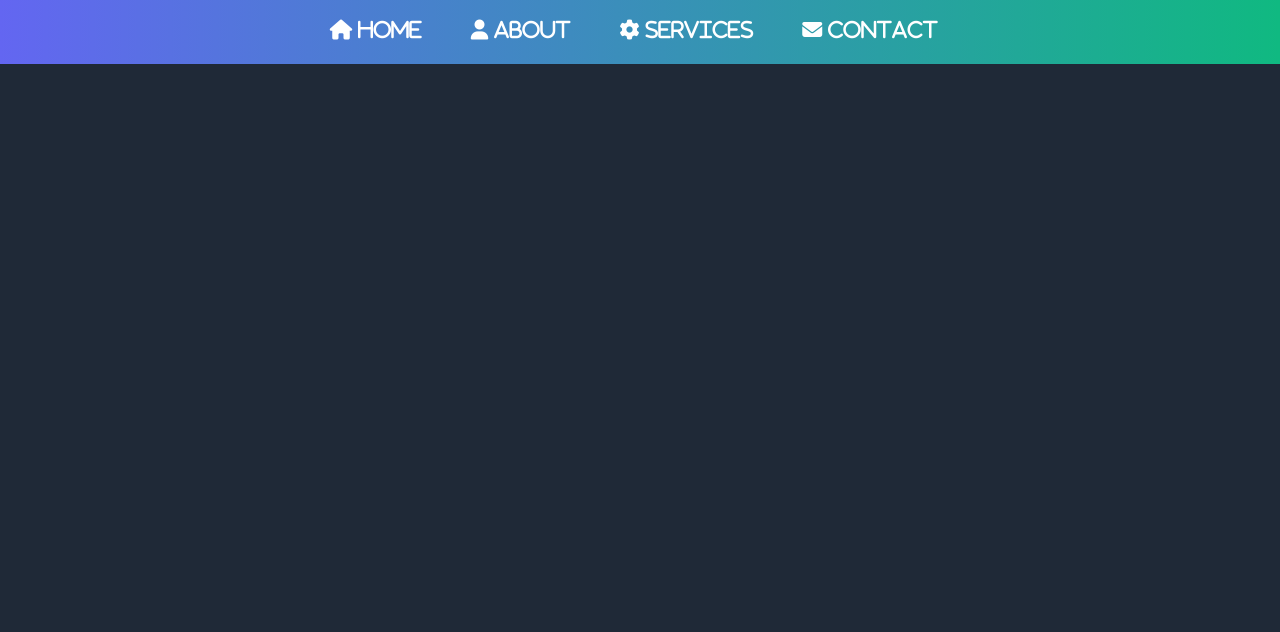
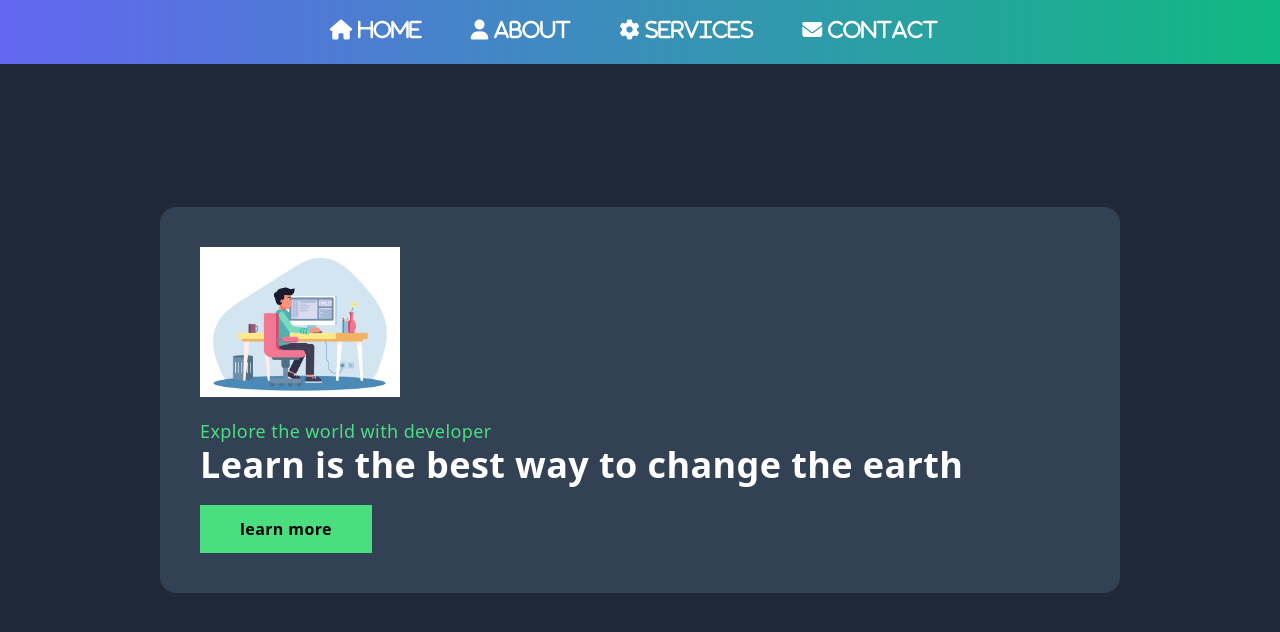
Before and after one commit to Miza-nur/My_first_project, a website built with Vite: page index.html in a window 1280 px wide. Built offline with nearby package versions, Linux system fonts and the light colour scheme.

Commit message:
home section addad

```diff
--- a/index.html
+++ b/index.html
@@ -50,6 +50,25 @@
         </nav>
 
     </header>
+<!----header section end---->
 
+<!-------home section------>
+<section id="home" class="h-screen flex justify-center items-center">
+    <div class="w-3/4">
+        <div class="bg-slate-700 p-10  rounded-2xl border-zinc-700">
+            <img src="img/home.jpg" alt="" class="w-custom-image-width mb-5">
+            <h5 class="text-lg text-green-400 ">Explore the world with developer</h5>
+            <h3 class="text-xl md:text-4xl text-white font-semibold mb-5">Learn is the best way to change the earth</h3>
+            <a href="" class="bg-green-400 font-semibold inline-block px-10 py-3 hover:bg-indigo-400 hover:text-white transition-all">learn more</a>
+
+        </div>
+
+    </div>
+</section>
+
+<!-------home section end------>
+<!----about section----->
+
+<!----about section end----->
 </body>
 </html>
--- a/tailwind.config.js
+++ b/tailwind.config.js
@@ -9,7 +9,7 @@ module.exports = {
       colours: {
         'bg-color':'#091420',
         'bg-dark-color':'#0cla28',
-        'primmary-color':'#4fe98c'
+        'primary-color':'#4fe98c'
       },
       width:{
         'custom-image-width':'200px',
```
Also changed, not shown: img/about.jpg (added), img/contact.jpg (added), img/contactme.jpg (added), img/home.jpg (added), img/mizan.png (added).
